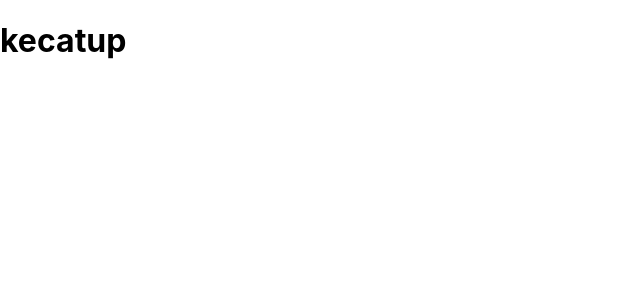
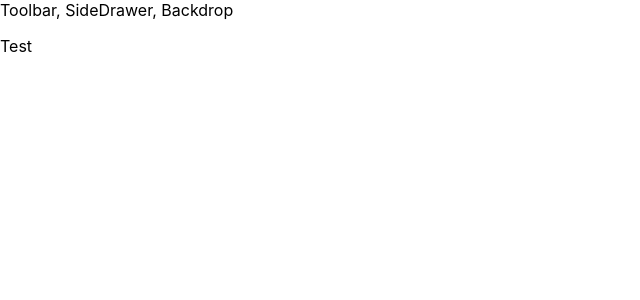
Before and after one commit to KristianDiamandiev/MyBurger, a React (Create React App) app: page / in a window 1280 px wide. Shown: the top 300 px of the page, without its empty margins (0-640 px from the left). Built offline with nearby package versions, Linux system fonts and the light colour scheme.

Commit message:
created layout

```diff
--- a/src/App.js
+++ b/src/App.js
@@ -1,9 +1,13 @@
 import React from 'react';
+
+import Layout from './components/Layout/Layout';
 
 function App() {
   return (
     <div>
-      <h1>kecatup</h1>
+      <Layout>
+        <p>Test</p>
+      </Layout>
     </div>
   );
 }
--- /dev/null
+++ b/src/components/Layout/Layout.js
@@ -0,0 +1,14 @@
+import React from 'react';
+
+import Auxiliary from '../../hoc/Auxiliary';
+
+const layout = ( props ) => (
+    <Auxiliary>
+        <div>Toolbar, SideDrawer, Backdrop</div>
+        <main>
+            {props.children}
+        </main>
+    </Auxiliary>
+);
+
+export default layout;
--- /dev/null
+++ b/src/hoc/Auxiliary.js
@@ -0,0 +1,3 @@
+const auxiliary = (props) => props.children;
+
+export default auxiliary;
```
